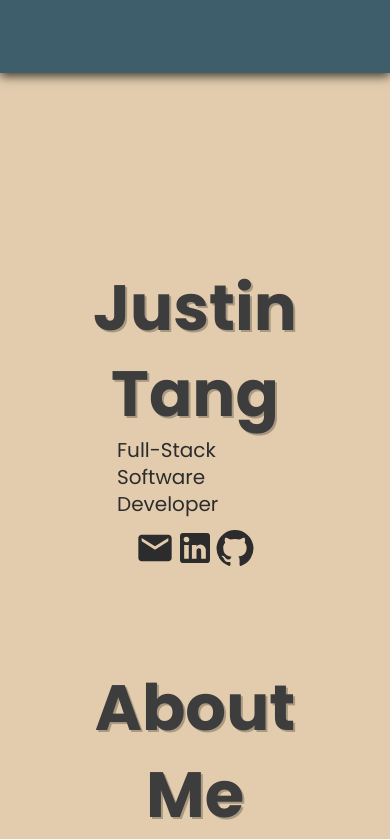
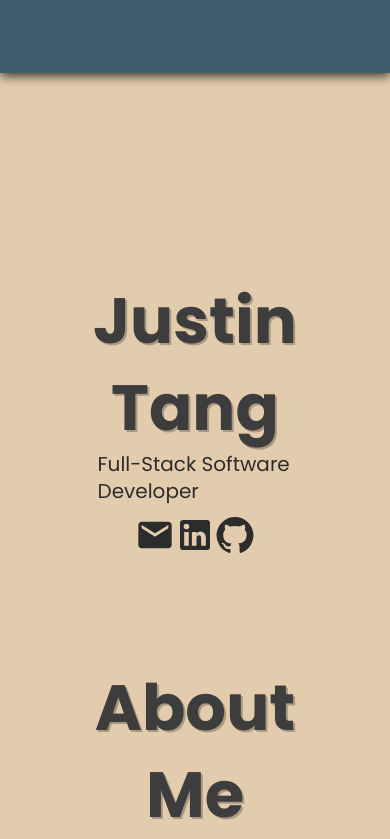
Before and after one commit to justintang510/justintang510.github.io, a React (Create React App) app: page / in a window 390 px wide. Shown: the part 77-916 px from the top of the page. Built offline with nearby package versions, Linux system fonts and the light colour scheme.

Commit message:
added mobile compatibility

```diff
--- a/src/components/styled/global.css.js
+++ b/src/components/styled/global.css.js
@@ -27,7 +27,7 @@ export default createGlobalStyle`
     width: 80vw;
     gap: 15px;
     height: 60vh;
-    max-height: 500px;
+    max-height: 550px;
     margin-top: 25px;
   }
 
@@ -98,7 +98,7 @@ export default createGlobalStyle`
     justify-content: center;
     flex-direction: column;
     height: 100vh;
-    width: 40vw;
+    width: 50vw;
     margin: auto;
     scroll-snap-align: center;
   }
```
Also changed, not shown: 1 other file (tests, documents, lock files or other folders).
